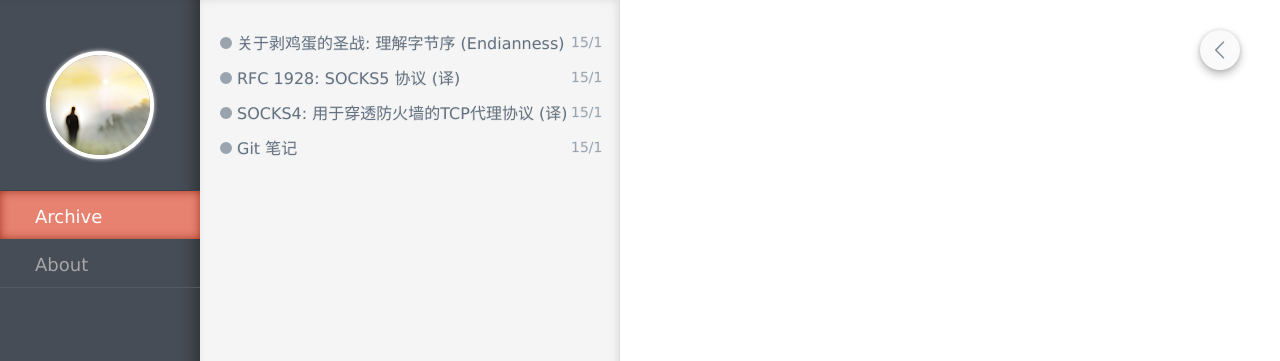
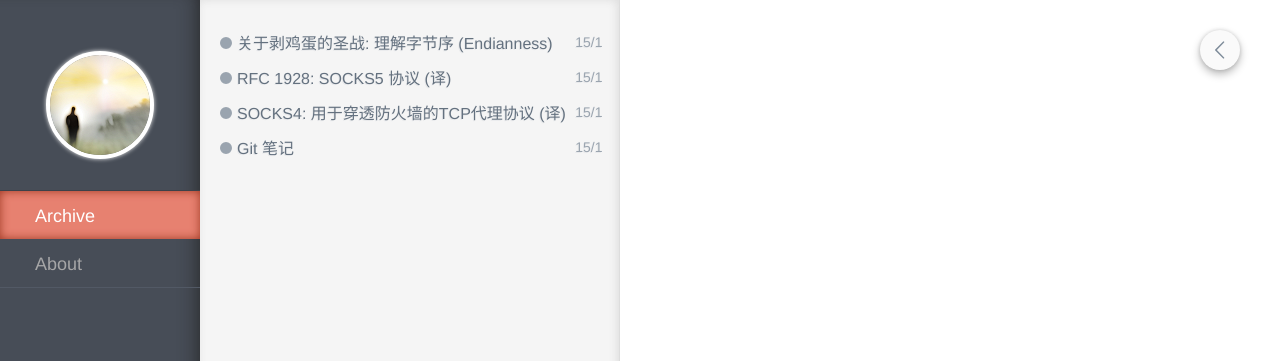
Before and after one commit to watercosmos/watercosmos.github.io, a Jekyll site: the page built from index.html, in a window 1280 px wide. Shown: the top 361 px of the page. Built offline with Jekyll 4.4.1, drawn with Linux system fonts in a browser that asks for light colours.

Commit message:
change font

```diff
--- a/assets/css/style.css
+++ b/assets/css/style.css
@@ -33,7 +33,7 @@ html, body {
   width: 100%;
   height: 100%;
   margin: 0;
-  font: 100 16px/1.5 Verdana, Georgia, SimSun, STSong, sans-serif;
+  font: 100 16px/1.5 "Helvetica Neue", "Luxi Sans", "DejaVu Sans", Tahoma, "Hiragino Sans GB", sans-serif;
   -webkit-font-smoothing: subpixel-antialiased;
   -webkit-text-size-adjust: none;
   overflow: hidden; }
```
